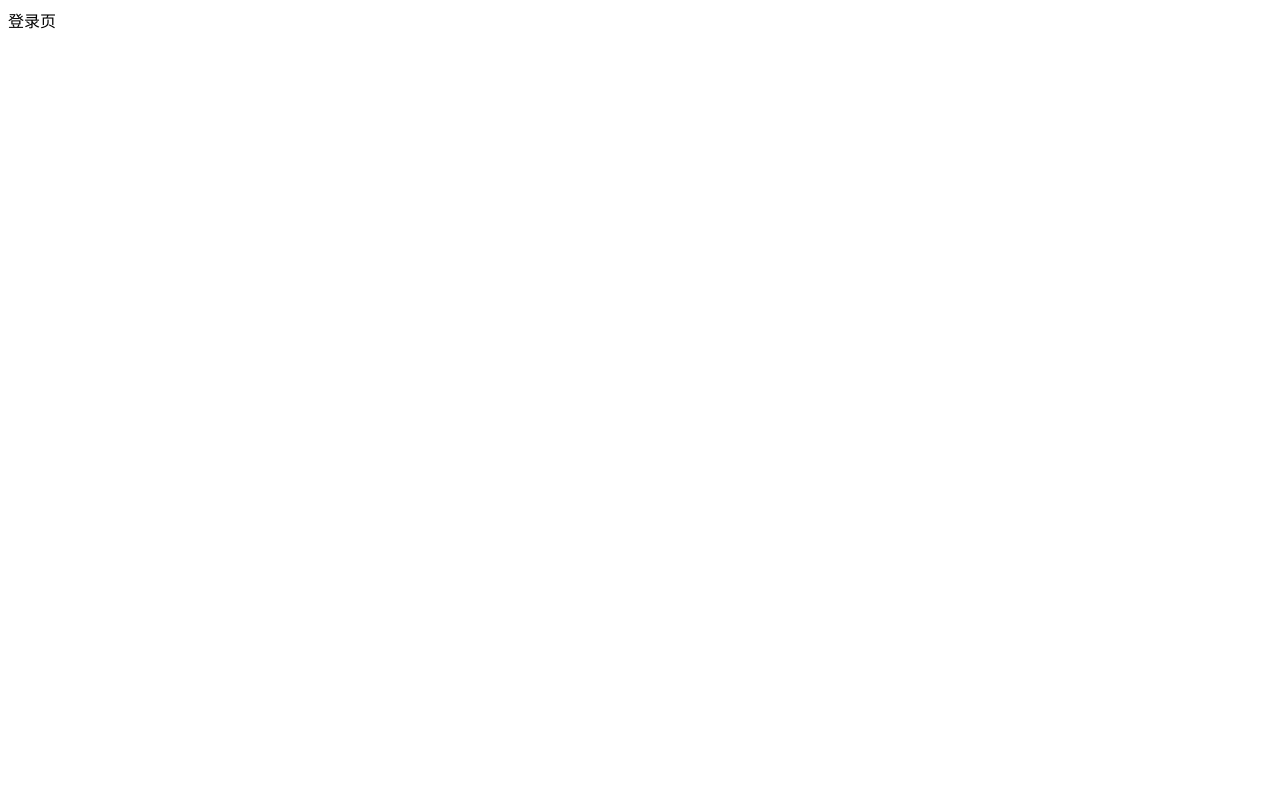
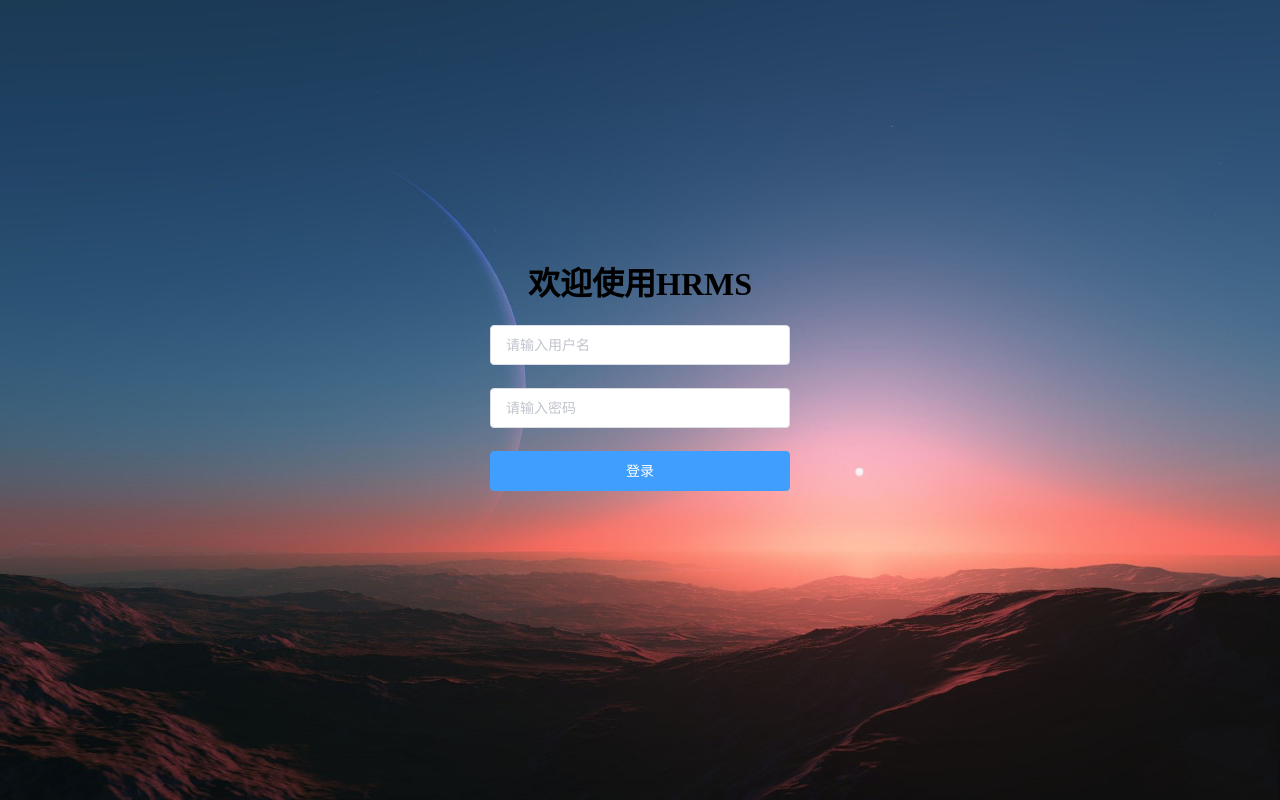
Before and after one commit to byx2000/hrms-app, a Vue app: page /login in a window 1280 px wide. Built offline with nearby package versions, Linux system fonts and the light colour scheme.

Commit message:
完成登录页面

```diff
--- a/src/App.vue
+++ b/src/App.vue
@@ -5,3 +5,13 @@
 <template>
   <router-view/>
 </template>
+
+<style>
+* {
+  box-sizing: border-box;
+}
+
+  body {
+    margin: 0;
+  }
+</style>
--- a/src/HrmsHome.vue
+++ b/src/HrmsHome.vue
@@ -24,14 +24,6 @@ export default {
 </script>
 
 <style>
-* {
-  box-sizing: border-box;
-}
-
-body {
-  margin-top: 0;
-}
-
 .title-bar-holder{
   width: 100%;
   position: fixed;
--- a/src/views/LoginPage/LoginPage.vue
+++ b/src/views/LoginPage/LoginPage.vue
@@ -3,7 +3,70 @@
 -->
 
 <template>
-  <div>
-    登录页
+  <div class="container">
+    <el-form class="login-form">
+      <h1 class="title">欢迎使用HRMS</h1>
+      <el-form-item>
+        <el-input placeholder="请输入用户名" v-model="username"/>
+      </el-form-item>
+      <el-form-item>
+        <el-input type="password" placeholder="请输入密码" show-password v-model="password"/>
+      </el-form-item>
+      <el-form-item>
+        <el-button type="primary" class="login-button" @click="onLoginClick">登录</el-button>
+      </el-form-item>
+    </el-form>
   </div>
 </template>
+
+<script>
+export default {
+  data() {
+    return {
+      username: '',
+      password: ''
+    }
+  },
+  methods: {
+    onLoginClick() {
+      console.log(this.username + ' ' + this.password)
+    }
+  }
+}
+</script>
+
+<style scoped>
+body {
+  margin: 0 !important;
+}
+
+.container {
+  width: 100%;
+  height: 100vh;
+  background-image:url(../../../public/login-background.jpg);
+  background-position: center center;
+  background-repeat: no-repeat;
+  background-attachment: fixed;
+  background-size: cover;
+}
+
+.title {
+  text-align: center;
+}
+
+.login-form {
+  width: 300px;
+  height: fit-content;
+  margin: auto;
+  position: absolute;
+	top: 0;
+	left: 0;
+	right: 0;
+	bottom: 0;
+}
+
+.login-button {
+  width: 100%;
+  margin-bottom: 50px;
+}
+</style>
```
Also changed, not shown: public/login-background.jpg (added).
